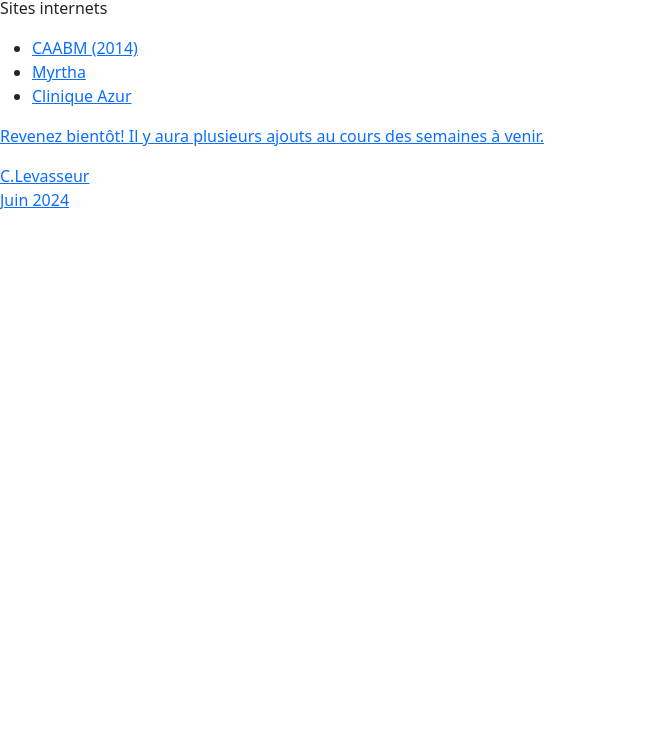
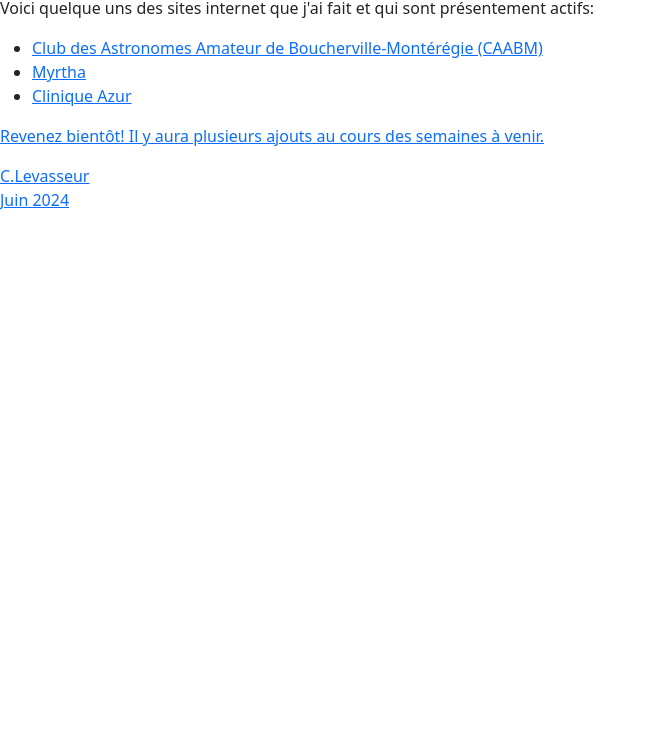
Before and after one commit to chrislevasseur/chrislevasseur.github.io, a plain HTML site: page index.html in a window 1280 px wide. Shown: the part 60-800 px from the top of the page, without its empty margins (0-656 px from the left). Drawn offline with nearby package versions, Linux system fonts and the light colour scheme.

Commit message:
Petit correctif pour CAABM.ORG

```diff
--- a/index.html
+++ b/index.html
@@ -4,16 +4,16 @@
 	<meta charset="UTF-8">
 	<meta name="viewport" content="width=device-width, initial-scale=1.0">
 	<title>GitHub - Chris Levasseur</title>
-  <meta name="Description" content="Site GitHub Chris Levasseur" />
-  <link href="https://cdn.jsdelivr.net/npm/bootstrap@5.3.3/dist/css/bootstrap.min.css" rel="stylesheet" integrity="sha384-QWTKZyjpPEjISv5WaRU9OFeRpok6YctnYmDr5pNlyT2bRjXh0JMhjY6hW+ALEwIH" crossorigin="anonymous">
+  	<meta name="Description" content="Site GitHub Chris Levasseur" />
+  	<link href="https://cdn.jsdelivr.net/npm/bootstrap@5.3.3/dist/css/bootstrap.min.css" rel="stylesheet" integrity="sha384-QWTKZyjpPEjISv5WaRU9OFeRpok6YctnYmDr5pNlyT2bRjXh0JMhjY6hW+ALEwIH" crossorigin="anonymous">
   <!--script src="https://cdn.jsdelivr.net/npm/bootstrap@5.3.3/dist/js/bootstrap.bundle.min.js" integrity="sha384-YvpcrYf0tY3lHB60NNkmXc5s9fDVZLESaAA55NDzOxhy9GkcIdslK1eN7N6jIeHz" crossorigin="anonymous"></script-->
 </head>
 <body>
   <main>
     <h1>GitHub - Chris Levasseur</h1>
-    <p>Sites internets</p>
+    <p>Voici quelque uns des sites internet que j'ai fait et qui sont présentement actifs:</p>
     <ul>
-      <li><a href="https://www.caabm.org/">CAABM (2014)</li>
+      <li><a href="https://www.caabm.org/">Club des Astronomes Amateur de Boucherville-Montérégie (CAABM)</li>
       <li><a href="https://www.myrtha.ca/">Myrtha</li>
       <li><a href="https://www.cliniqueazur.com/">Clinique Azur</li>
     </ul>
```
